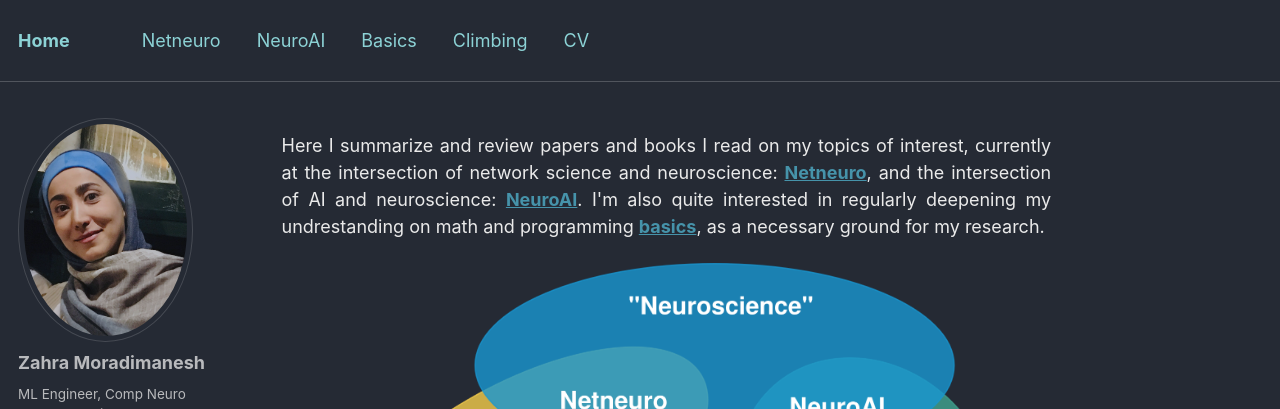
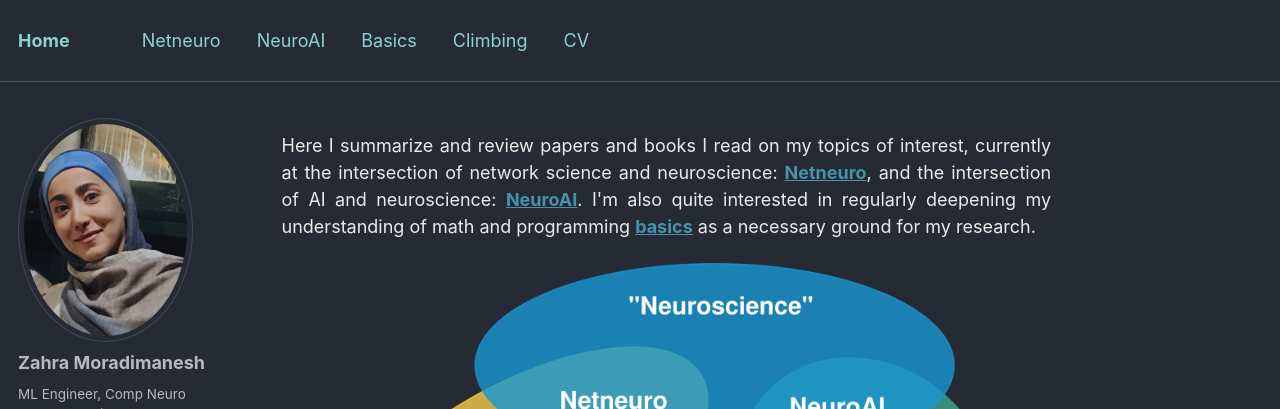
Before and after one commit to zahramor/zahramor.github.io, a Jekyll site: the page built from _pages/about.md, in a window 1280 px wide and 965 px high. Shown: the top 409 px of the window. Built offline with Jekyll 4.4.1, drawn with Linux system fonts in a browser that asks for light colours; some web fonts are replaced.

Commit message:
Update about.md

```diff
--- a/_pages/about.md
+++ b/_pages/about.md
@@ -7,6 +7,6 @@ redirect_from:
   - /about/
   - /about.html
 ---
-<p align="justify"> Here I summarize and review papers and books I read on my topics of interest, currently at the intersection of network science and neuroscience: <a href="https://zahramor.github.io/netneuro/"><b>Netneuro</b></a>, and the intersection of AI and neuroscience: <a href="https://zahramor.github.io/neuroai/"><b>NeuroAI</b></a>. I'm also quite interested in regularly deepening my undrestanding on math and programming <a href="https://zahramor.github.io/basics/"><b>basics</b></a>, as a necessary ground for my research.</p>
+<p align="justify"> Here I summarize and review papers and books I read on my topics of interest, currently at the intersection of network science and neuroscience: <a href="https://zahramor.github.io/netneuro/"><b>Netneuro</b></a>, and the intersection of AI and neuroscience: <a href="https://zahramor.github.io/neuroai/"><b>NeuroAI</b></a>. I'm also quite interested in regularly deepening my understanding of math and programming <a href="https://zahramor.github.io/basics/"><b>basics</b></a> as a necessary ground for my research.</p>
 <p align="center"><img align="center" src="https://zahramor.github.io/images/intersections.png"></p>
 <p align="justify">There is also a section on my favorite <a href="https://zahramor.github.io/climbing/"><b>climbing</b></a> practices, such as rope systems, knots and belaying techniques, in a form of how-to video series.</p>
```
